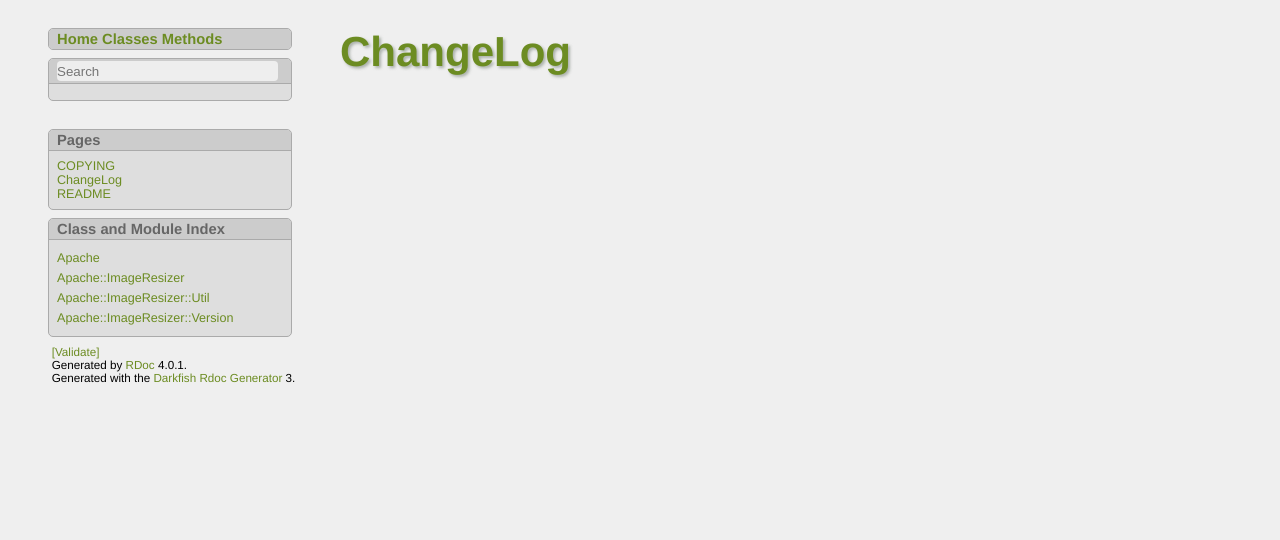
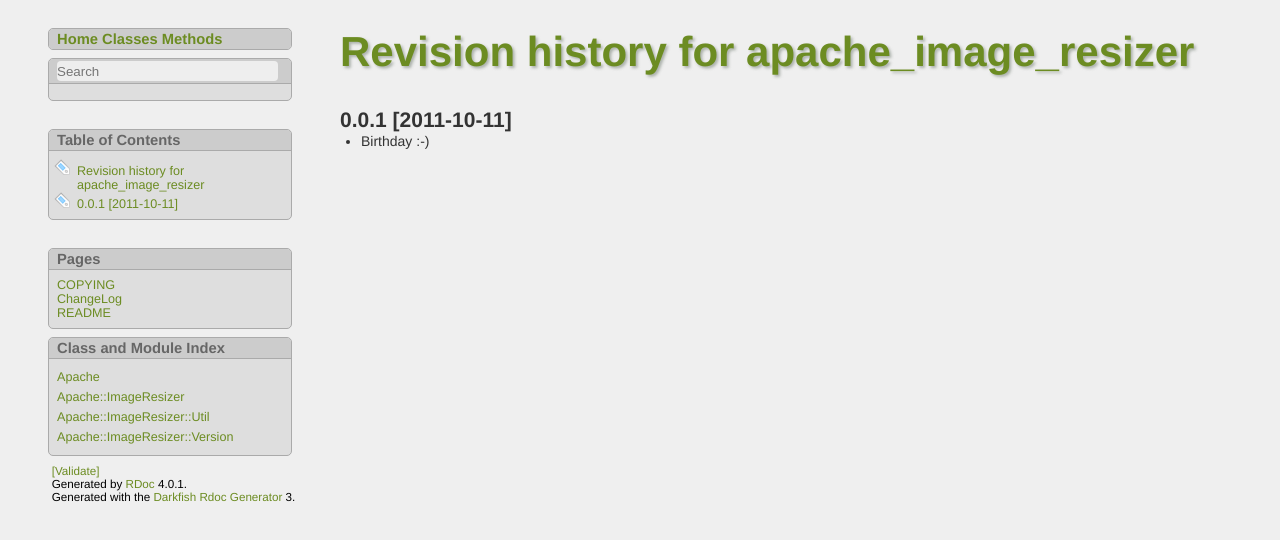
Before and after one commit to blackwinter/apache_image_resizer, a plain HTML site: page ChangeLog.html in a window 1280 px wide. Drawn offline with Linux system fonts and the light colour scheme.

Commit message:
Updated documentation.

```diff
--- a/ChangeLog.html
+++ b/ChangeLog.html
@@ -44,6 +44,16 @@
 
 
 
+<div id="table-of-contents">
+  <nav class="section">
+    <h3 class="section-header">Table of Contents</h3>
+    <ul>
+      <li><a href="#label-Revision+history+for+apache_image_resizer">Revision history for apache_image_resizer</a>
+      <li><a href="#label-0.0.1+%5B2011-10-11%5D">0.0.1 [2011-10-11]</a>
+    </ul>
+  </nav>
+</div>
+
 
   <div id="project-metadata">
     <nav id="fileindex-section" class="section project-section">
@@ -81,7 +91,12 @@
 
 <div id="documentation" class="description">
 
-<h1 id="label-ChangeLog"><a href="ChangeLog.html">ChangeLog</a><span><a href="#label-ChangeLog">&para;</a> <a href="#documentation">&uarr;</a></span></h1>
+<h1 id="label-Revision+history+for+apache_image_resizer">Revision history for apache_image_resizer<span><a href="#label-Revision+history+for+apache_image_resizer">&para;</a> <a href="#documentation">&uarr;</a></span></h1>
+
+<h2 id="label-0.0.1+%5B2011-10-11%5D">0.0.1 [2011-10-11]<span><a href="#label-0.0.1+%5B2011-10-11%5D">&para;</a> <a href="#documentation">&uarr;</a></span></h2>
+<ul><li>
+<p>Birthday :-)</p>
+</li></ul>
 
 </div>
 
```
Also changed, not shown: table_of_contents.html (+2 -1 lines), js/search_index.js, 1 other file.
